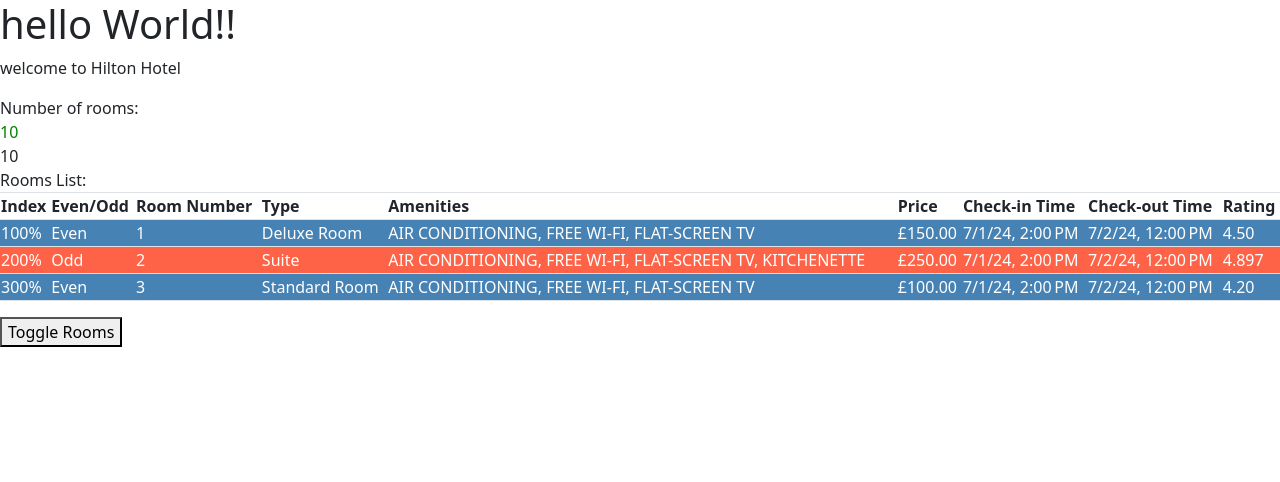
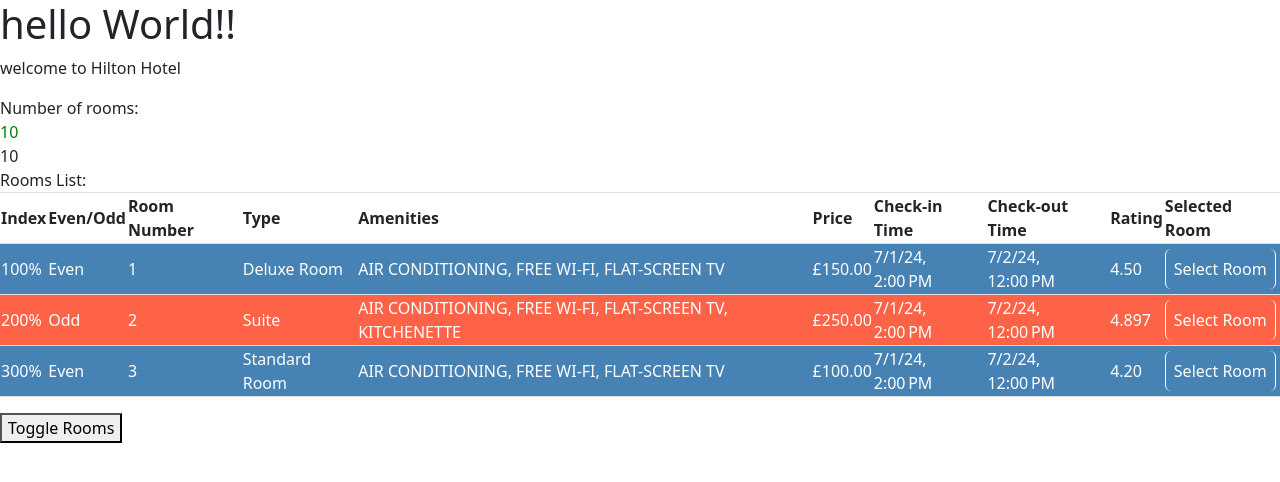
Before and after one commit to rali-dev/Angular-Practice-Hotelinventoryapp, an Angular app: page / in a window 1280 px wide. Shown: the top 482 px of the page. Built offline with nearby package versions, Linux system fonts and the light colour scheme.

Commit message:
4. Angular - ngOnInt and Component Communication using Input and Output

```diff
--- a/src/app/app.scss
+++ b/src/app/app.scss
@@ -0,0 +1,9 @@
+.even {
+  background-color: steelblue;
+  color: white;
+}
+
+.odd {
+  background-color: tomato;
+  color: white;
+}
--- /dev/null
+++ b/src/app/rooms/rooms-list/rooms-list.html
@@ -0,0 +1,35 @@
+Rooms List:
+  <table class="table table-bordered">
+    <tr>
+      <th>Index</th>
+      <th>Even/Odd</th>
+      <th>Room Number</th>
+      <th>Type</th>
+      <th>Amenities</th>
+      <th>Price</th>
+      <th>Check-in Time</th>
+      <th>Check-out Time</th>
+      <th>Rating</th>
+      <th>Selected Room</th>
+    </tr>
+
+    <tr *ngFor="let room of rooms | slice : 0:3; let e = even; let o = odd; let i = index" [ngClass]="e ? 'even' : 'odd'">
+      <td>{{ i + 1 | percent }}</td>
+      <td>{{ e ? 'Even' : 'Odd' }}</td>
+      <td>{{ room.roomNumber }}</td>
+      <td>{{ room.roomType | titlecase }}</td>
+      <td>{{ room.amenities | uppercase }}</td>
+      <td>{{ room.price | currency: 'GBP' }}</td>
+      <td>{{ room.checkinTime | date:'short'}}</td>
+      <td>{{ room.checkoutTime | date:'short'}}</td>
+      <td>{{ room.rating | number:'1.2-3' : 'en-us' }}</td>
+      <td>
+        <button
+           class="btn btn-primary bg-transparent text-white border-white"
+           (click)="selectRoom(room)"
+        >
+          Select Room
+        </button>
+      </td>
+    </tr>
+  </table>
--- /dev/null
+++ b/src/app/rooms/rooms-list/rooms-list.ts
@@ -0,0 +1,18 @@
+import { CurrencyPipe, DatePipe, DecimalPipe, JsonPipe, NgClass, NgFor, PercentPipe, SlicePipe, TitleCasePipe, UpperCasePipe } from '@angular/common';
+import { Component, EventEmitter, Input, Output } from '@angular/core';
+import { RoomList } from '../rooms.interface';
+
+@Component({
+  selector: 'hinv-rooms-list',
+  imports: [NgFor, NgClass,DatePipe, PercentPipe, CurrencyPipe, TitleCasePipe, UpperCasePipe, JsonPipe, SlicePipe, DecimalPipe],
+  templateUrl: './rooms-list.html',
+  styleUrl: './rooms-list.scss',
+})
+export class RoomsList {
+  @Input() rooms: RoomList[] = [];
+  @Output() selectedRoom = new EventEmitter<RoomList>();
+
+  selectRoom(room: RoomList){
+    this.selectedRoom.emit(room);
+  }
+}
--- a/src/app/rooms/rooms.html
+++ b/src/app/rooms/rooms.html
@@ -15,7 +15,8 @@
 
   <div
   [ngStyle]="{'color': rooms.availableRooms ? 'green' : 'red'}"
-  [innerText]="numberOfRooms">
+  [innerText]="numberOfRooms"
+  >
   </div>
 </div>
 
@@ -24,33 +25,13 @@
 <!-- {{ roomList | json}} -->
 <!-- is used for debugging purposes -->
 
+<div *ngIf="selectedRoom">
+  {{ selectedRoom | json}}
+</div>
+
 <div *ngIf="(rooms.availableRooms ?? 0) > 0">
-  Rooms List:
-  <table class="table table-bordered">
-    <tr>
-      <th>Index</th>
-      <th>Even/Odd</th>
-      <th>Room Number</th>
-      <th>Type</th>
-      <th>Amenities</th>
-      <th>Price</th>
-      <th>Check-in Time</th>
-      <th>Check-out Time</th>
-      <th>Rating</th>
-    </tr>
-
-    <tr *ngFor="let room of roomList | slice : 0:3; let e = even; let o = odd; let i = index" [ngClass]="e ? 'even' : 'odd'">
-      <td>{{ i + 1 | percent }}</td>
-      <td>{{ e ? 'Even' : 'Odd' }}</td>
-      <td>{{ room.roomNumber }}</td>
-      <td>{{ room.roomType | titlecase }}</td>
-      <td>{{ room.amenities | uppercase }}</td>
-      <td>{{ room.price | currency: 'GBP' }}</td>
-      <td>{{ room.checkinTime | date:'short'}}</td>
-      <td>{{ room.checkoutTime | date:'short'}}</td>
-      <td>{{ room.rating | number:'1.2-3' : 'en-us' }}</td>
-    </tr>
-  </table>
+   <hinv-rooms-list [rooms]="roomList"
+   (selectedRoom)="selectRoom($event)"></hinv-rooms-list>
 </div>
 
 <button (click)="toggle()">Toggle Rooms</button>
--- a/src/app/rooms/rooms.ts
+++ b/src/app/rooms/rooms.ts
@@ -1,15 +1,18 @@
-import { Component } from '@angular/core';
+import { Component, OnInit } from '@angular/core';
+
 import { Room, RoomList } from './rooms.interface';
-import { NgIf, NgFor, NgClass, NgStyle, DatePipe, PercentPipe, CurrencyPipe, TitleCasePipe, UpperCasePipe, JsonPipe, SlicePipe, DecimalPipe } from '@angular/common';
+import {  JsonPipe, NgIf,NgStyle} from '@angular/common';
+import { RoomsList } from './rooms-list/rooms-list';
 
 @Component({
   selector: 'hinv-rooms',
-  imports: [NgIf, NgFor, NgClass, NgStyle, DatePipe, PercentPipe, CurrencyPipe, TitleCasePipe, UpperCasePipe, JsonPipe, SlicePipe, DecimalPipe],
+  imports: [NgIf, NgStyle, RoomsList, JsonPipe],
   templateUrl: './rooms.html',
   styleUrl: './rooms.scss',
 })
 
-export class Rooms {
+export class Rooms implements OnInit {
+
   hotelName = 'Hilton Hotel';
   numberOfRooms = 10;
   hideRooms = false;
@@ -20,7 +23,13 @@
     bookedRooms: 10,
   }
 
-  roomList: RoomList[] = [{
+  roomList: RoomList[] = [];
+  selectedRoom!: RoomList;
+  constructor() {
+  }
+
+  ngOnInit(): void {
+    this.roomList = [{
       roomNumber: 1,
       roomType: 'Deluxe Room',
       amenities: 'Air Conditioning, Free Wi-Fi, Flat-screen TV',
@@ -48,9 +57,13 @@
       checkoutTime: new Date('2024-07-02T12:00:00'),
       rating: 4.2
     }];
-
+  }
 
   toggle() {
     this.hideRooms = !this.hideRooms;
   }
+
+  selectRoom(room: RoomList){
+    this.selectedRoom = room;
   }
+}
--- a/src/styles.scss
+++ b/src/styles.scss
@@ -1,2 +1,11 @@
 /* You can add global styles to this file, and also import other style files */
 // @import 'bootstrap/dist/css/bootstrap.min.css';
+.even {
+  background-color: steelblue;
+  color: white;
+}
+
+.odd {
+  background-color: tomato;
+  color: white;
+}
```
Also changed, not shown: src/app/rooms/rooms-list/rooms-list.scss (added), 1 other file (tests, documents, lock files or other folders). Lines whose indentation alone changed are shown as unchanged.
